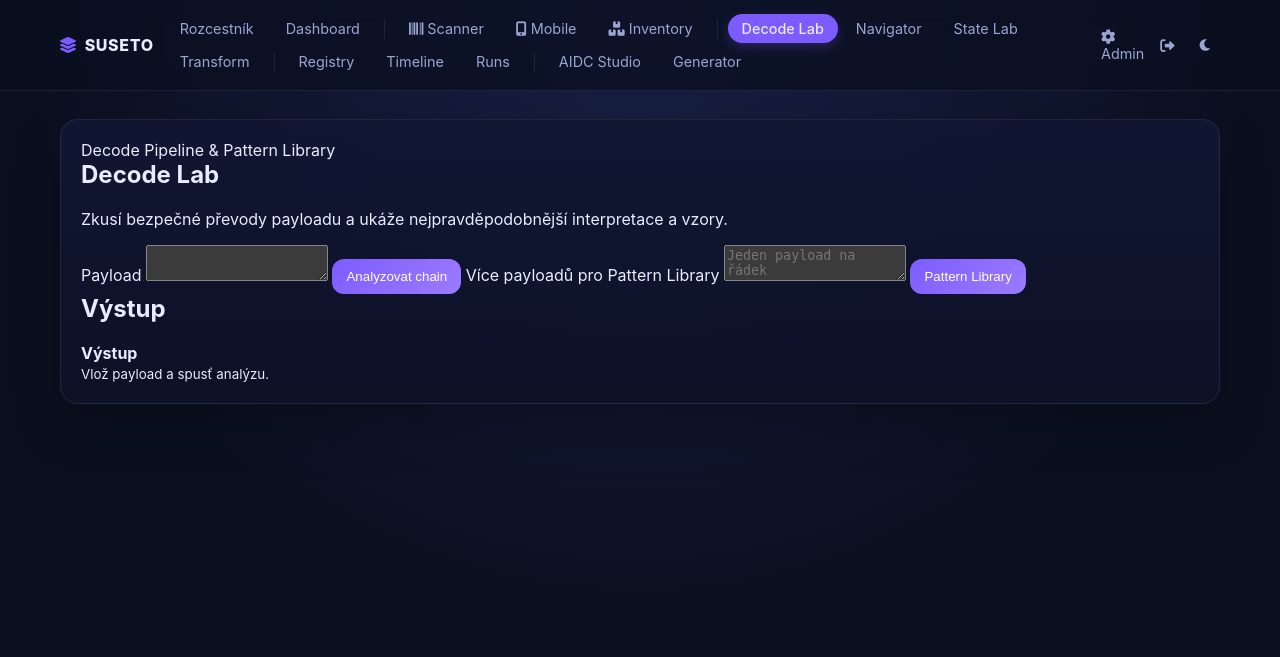
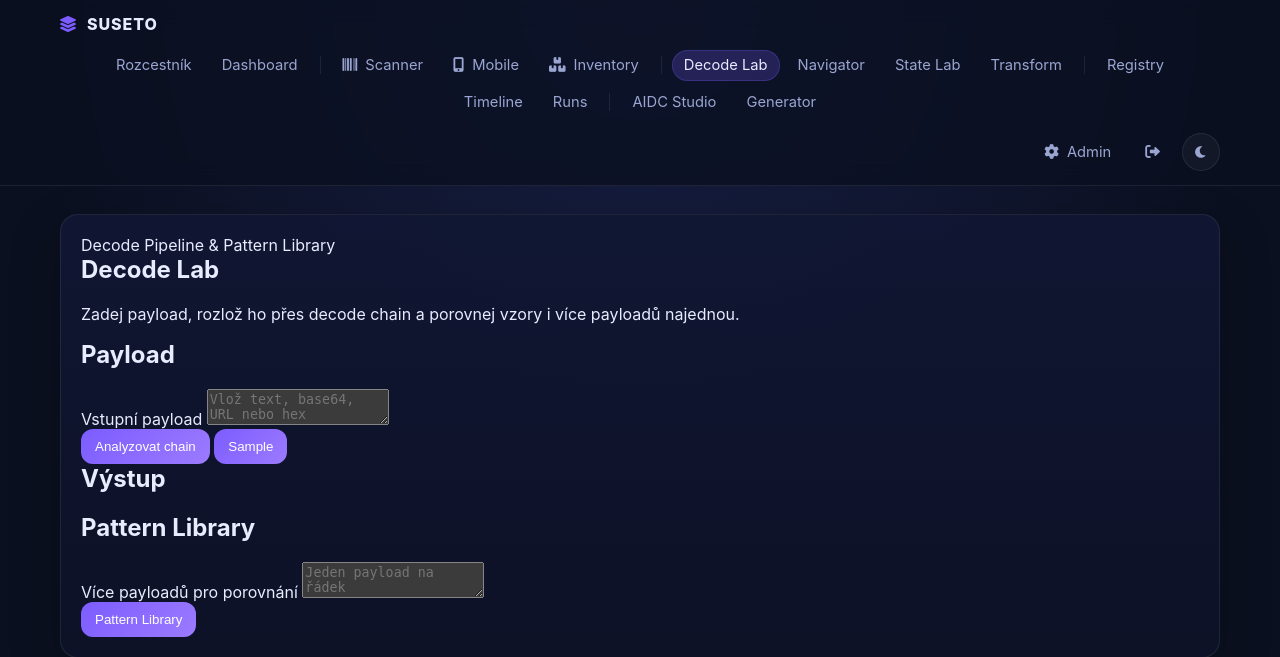
Before and after one commit to suseto-ui/suseto-v2, a Flask app: page /decode-lab in a window 1280 px wide. Shown: the top 657 px of the page. Run offline with Flask 3, Linux system fonts and the light colour scheme.

Commit message:
Improve mobile menu layout and fix decode lab form spacing

```diff
--- a/templates/layout.html
+++ b/templates/layout.html
@@ -4,144 +4,162 @@
     <meta charset="UTF-8">
     <meta name="viewport" content="width=device-width, initial-scale=1.0">
     <title>Suseto</title>
-
     <link rel="stylesheet" href="{{ url_for('static', filename='css/style.css') }}">
     <link rel="stylesheet" href="https://cdnjs.cloudflare.com/ajax/libs/font-awesome/6.0.0/css/all.min.css">
-
     <style>
-        /* Úprava struktury Menu */
         .navbar {
             display: flex;
             align-items: center;
             justify-content: space-between;
+            gap: 16px;
             max-width: 1200px;
             margin: 0 auto;
             padding: 14px 20px;
+            flex-wrap: wrap;
         }
-
+        .brand {
+            display: flex;
+            align-items: center;
+            gap: 10px;
+            font-weight: 800;
+            letter-spacing: 0.06em;
+            white-space: nowrap;
+            flex: 0 0 auto;
+        }
         .nav-links {
             display: flex;
-            gap: 4px;
             align-items: center;
             flex-wrap: wrap;
+            gap: 6px;
+            flex: 1 1 auto;
+            justify-content: center;
         }
-
-        /* Tlačítka jako kategorie/moduly (pill styl) */
-        .nav-links a {
-            padding: 6px 14px;
-            font-size: 0.9rem;
+        .nav-links a,
+        .nav-controls a {
+            display: inline-flex;
+            align-items: center;
+            gap: 8px;
+            padding: 8px 12px;
+            border-radius: 999px;
+            text-decoration: none;
             color: var(--muted);
-            border-radius: 20px;
-            transition: all 0.2s ease;
-            text-decoration: none;
-            background: transparent;
+            transition: background .18s ease, color .18s ease, transform .18s ease;
+            line-height: 1;
+            font-size: .92rem;
+            white-space: nowrap;
         }
-
-        .nav-links a:hover {
+        .nav-links a:hover,
+        .nav-controls a:hover {
+            background: rgba(255,255,255,.06);
             color: var(--text);
-            background: rgba(255, 255, 255, 0.05);
         }
-
         .nav-links a.active {
+            background: rgba(124, 92, 255, .22);
             color: var(--text);
-            background: var(--accent);
-            box-shadow: 0 4px 12px rgba(124, 92, 255, 0.25);
-            font-weight: 500;
+            box-shadow: inset 0 0 0 1px rgba(124, 92, 255, .25);
         }
-
-        /* Divider pro oddělení sekcí */
         .nav-divider {
             width: 1px;
-            height: 20px;
+            height: 18px;
             background: var(--line);
-            margin: 0 6px;
+            margin: 0 4px;
+            flex: 0 0 auto;
         }
-
-        /* Login/Logout a téma sekce doprava */
         .nav-controls {
             display: flex;
             align-items: center;
-            gap: 16px;
+            gap: 10px;
+            flex: 0 0 auto;
+            margin-left: auto;
         }
-
-        .nav-controls a {
-            font-size: 0.9rem;
+        .theme-toggle {
+            display: inline-flex;
+            align-items: center;
+            justify-content: center;
+            width: 38px;
+            height: 38px;
+            border-radius: 50%;
+            border: 1px solid var(--line);
+            background: rgba(255,255,255,.04);
             color: var(--muted);
-            text-decoration: none;
-            transition: 0.2s;
+            cursor: pointer;
         }
-
-        .nav-controls a:hover {
+        .theme-toggle:hover {
             color: var(--text);
+            background: rgba(255,255,255,.08);
         }
-
-        @media (max-width: 1024px) {
-            .navbar { flex-direction: column; gap: 16px; }
-            .nav-links { justify-content: center; }
-            .nav-controls { width: 100%; justify-content: center; border-top: 1px solid var(--line); padding-top: 12px; }
+        @media (max-width: 980px) {
+            .navbar {
+                flex-direction: column;
+                align-items: stretch;
+            }
+            .brand,
+            .nav-controls {
+                justify-content: center;
+            }
+            .nav-links {
+                justify-content: flex-start;
+                overflow-x: auto;
+                flex-wrap: nowrap;
+                padding-bottom: 4px;
+                -webkit-overflow-scrolling: touch;
+            }
+            .nav-divider {
+                display: none;
+            }
+            .nav-links a {
+                flex: 0 0 auto;
+            }
+            .nav-controls {
+                width: 100%;
+                margin-left: 0;
+                justify-content: center;
+                padding-top: 10px;
+                border-top: 1px solid var(--line);
+            }
         }
     </style>
-
     {% block extra_css %}{% endblock %}
 </head>
 <body>
     <header>
-        <div class="navbar">
+        <nav class="navbar">
             <div class="brand">
                 <i class="fas fa-layer-group" style="color: var(--accent);"></i>
-                <span style="font-weight: 800; tracking: 1px;">SUSETO</span>
+                <span>SUSETO</span>
             </div>
-
             <div class="nav-links">
-                <!-- Main & Dashboards -->
                 <a href="/" {% if request.path == '/' %} class="active"{% endif %}>Rozcestník</a>
                 <a href="/dashboard" {% if request.path == '/dashboard' %} class="active"{% endif %}>Dashboard</a>
-
-                <div class="nav-divider"></div>
-
-                <!-- Ops & Action -->
+                <span class="nav-divider"></span>
                 <a href="/scanner-lab" {% if request.path == '/scanner-lab' %} class="active"{% endif %}><i class="fas fa-barcode"></i> Scanner</a>
                 <a href="/mobile" {% if request.path == '/mobile' %} class="active"{% endif %}><i class="fas fa-mobile-alt"></i> Mobile</a>
                 <a href="/inventory" {% if request.path == '/inventory' %} class="active"{% endif %}><i class="fas fa-boxes"></i> Inventory</a>
-
-                <div class="nav-divider"></div>
-
-                <!-- Labs & Heuristics -->
+                <span class="nav-divider"></span>
                 <a href="/decode-lab" {% if request.path == '/decode-lab' %} class="active"{% endif %}>Decode Lab</a>
                 <a href="/navigator" {% if request.path == '/navigator' %} class="active"{% endif %}>Navigator</a>
                 <a href="/state-lab" {% if request.path == '/state-lab' %} class="active"{% endif %}>State Lab</a>
                 <a href="/transform-lab" {% if request.path == '/transform-lab' %} class="active"{% endif %}>Transform</a>
-
-                <div class="nav-divider"></div>
-
-                <!-- Registry & Traceability -->
+                <span class="nav-divider"></span>
                 <a href="/registry" {% if request.path == '/registry' %} class="active"{% endif %}>Registry</a>
                 <a href="/timeline" {% if request.path == '/timeline' %} class="active"{% endif %}>Timeline</a>
                 <a href="/runs" {% if request.path == '/runs' %} class="active"{% endif %}>Runs</a>
-
-                <div class="nav-divider"></div>
-
-                <!-- Builders -->
+                <span class="nav-divider"></span>
                 <a href="/aidc-studio" {% if request.path == '/aidc-studio' %} class="active"{% endif %}>AIDC Studio</a>
                 <a href="/generator" {% if request.path == '/generator' %} class="active"{% endif %}>Generator</a>
             </div>
-
             <div class="nav-controls">
                 <a href="/admin" {% if request.path == '/admin' %} style="color: var(--text); font-weight: 500;"{% endif %}><i class="fas fa-cog"></i> Admin</a>
                 <a href="/login"><i class="fas fa-sign-out-alt"></i></a>
-                <button class="theme-toggle" id="themeToggle" aria-label="Přepnout motiv">
-                    <i class="fas fa-moon"></i>
-                </button>
+                <button class="theme-toggle" id="themeToggle" aria-label="Přepnout motiv"><i class="fas fa-moon"></i></button>
             </div>
-        </div>
+        </nav>
     </header>
-
     <main>
         <div class="card">
             {% block content %}{% endblock %}
         </div>
     </main>
-
     {% block extra_js %}{% endblock %}
 </body>
 </html>
--- a/templates/pages/decode_lab.html
+++ b/templates/pages/decode_lab.html
@@ -5,22 +5,37 @@
   <div class="panel">
     <div class="eyebrow">Decode Pipeline & Pattern Library</div>
     <h1>Decode Lab</h1>
-    <p class="lead">Zkusí bezpečné převody payloadu a ukáže nejpravděpodobnější interpretace a vzory.</p>
+    <p class="lead">Zadej payload, rozlož ho přes decode chain a porovnej vzory i více payloadů najednou.</p>
   </div>
 </section>
+
 <section class="aidc-layout">
   <form id="decode-form" class="panel">
-    <label for="decode-payload">Payload</label>
-    <textarea id="decode-payload"></textarea>
-    <button class="btn btn-primary" type="submit">Analyzovat chain</button>
-    <label for="decode-many">Více payloadů pro Pattern Library</label>
-    <textarea id="decode-many" placeholder="Jeden payload na řádek"></textarea>
-    <button type="button" id="decode-library-btn" class="btn btn-secondary">Pattern Library</button>
+    <h2>Payload</h2>
+    <label for="payload">Vstupní payload</label>
+    <textarea id="payload" name="payload" placeholder="Vlož text, base64, URL nebo hex"></textarea>
+    <div class="form-actions">
+      <button class="btn btn-primary" type="submit">Analyzovat chain</button>
+      <button class="btn btn-secondary" type="button" id="sample">Sample</button>
+    </div>
   </form>
+
   <article class="panel">
     <h2>Výstup</h2>
-    <div id="decode-out" class="stack"><div class="result-chip"><strong>Připraveno</strong><br><small>Vlož payload a spusť analýzu.</small></div></div>
+    <div id="decode-output" class="stack"></div>
   </article>
 </section>
+
+<section class="panel">
+  <h2>Pattern Library</h2>
+  <label for="multi-payloads">Více payloadů pro porovnání</label>
+  <textarea id="multi-payloads" placeholder="Jeden payload na řádek"></textarea>
+  <div class="form-actions">
+    <button class="btn btn-secondary" type="button" id="pattern-library">Pattern Library</button>
+  </div>
+</section>
+{% endblock %}
+
+{% block extra_js %}
 <script src="{{ url_for('static', filename='js/decode_lab.js') }}"></script>
 {% endblock %}
```
